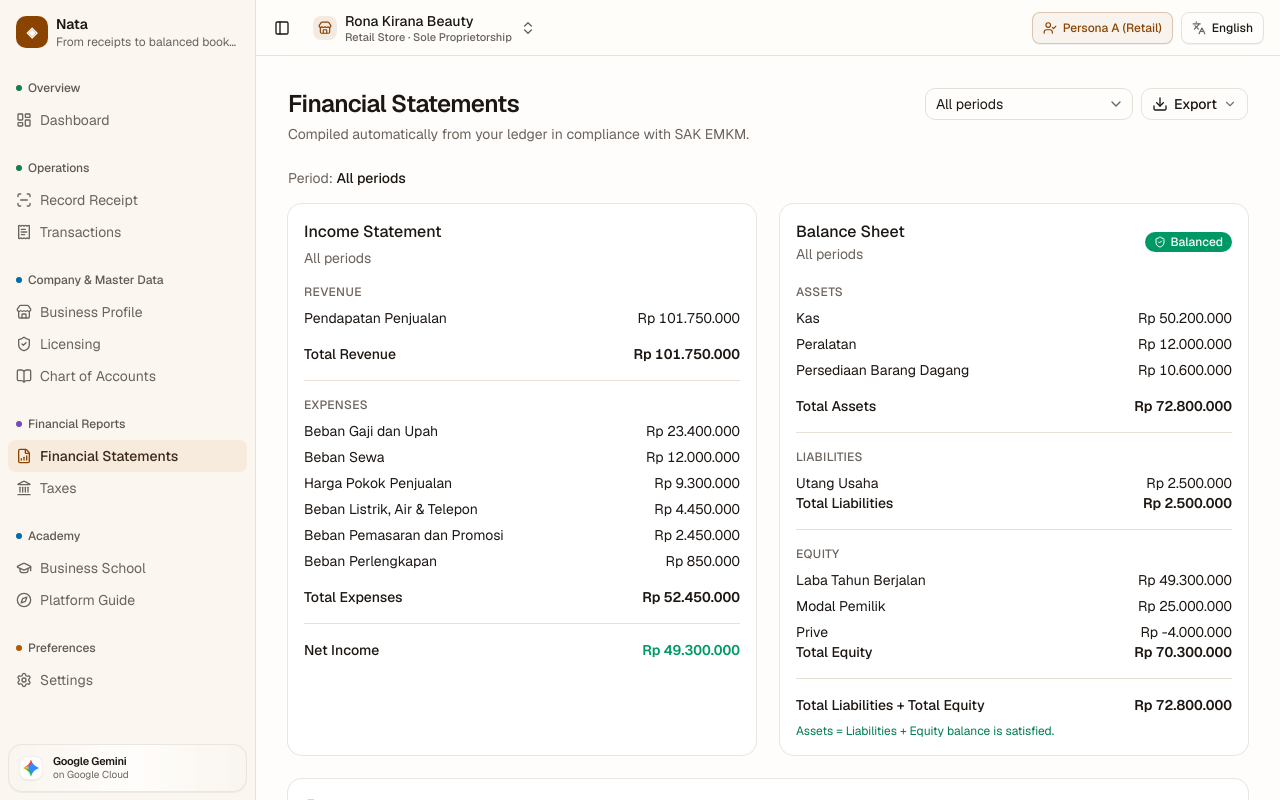
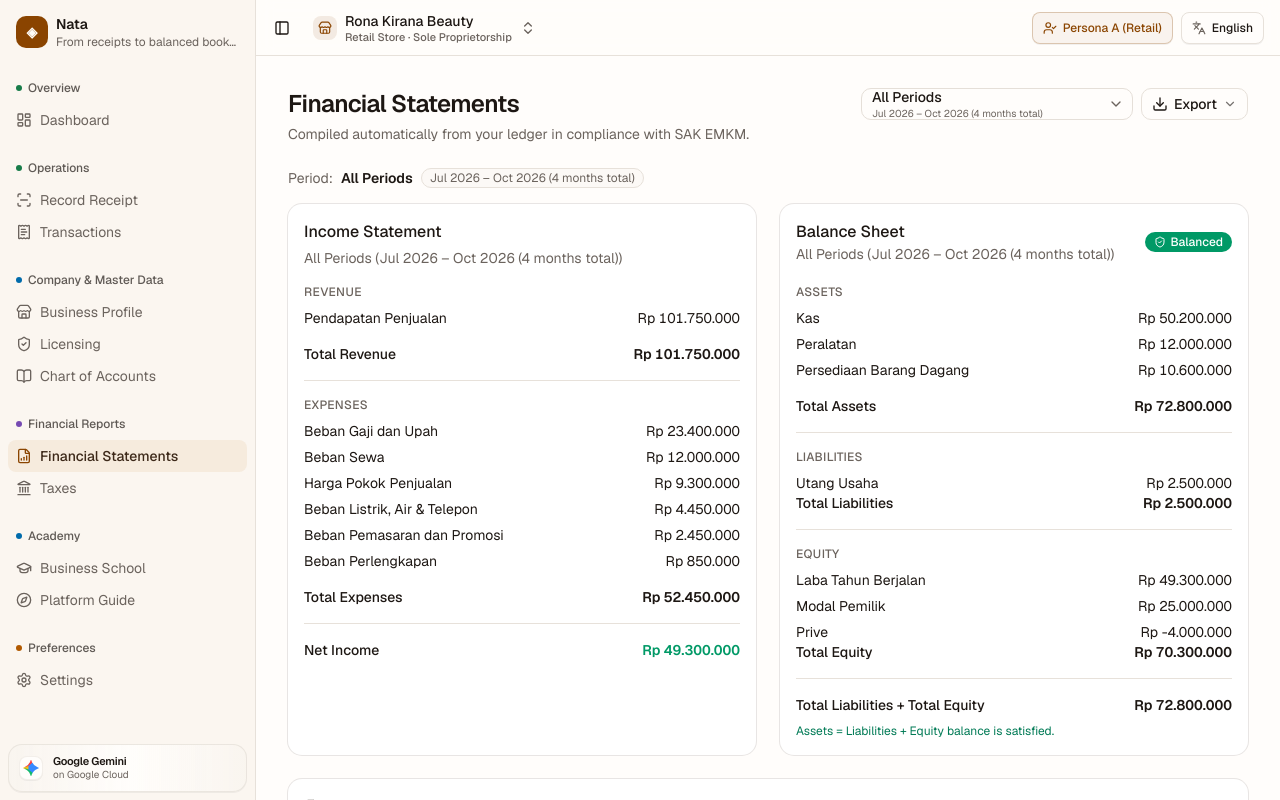
Before and after one commit to okihita/nata, a Next.js app in the folder web/: page /statements in a window 1280 px wide. Shown: the top 800 px of the page. Built offline with nearby package versions, Linux system fonts and the light colour scheme.

Commit message:
feat(statements): add date range and month count visual cues for All Periods

```diff
--- a/web/src/app/(app)/statements/page.tsx
+++ b/web/src/app/(app)/statements/page.tsx
@@ -56,6 +56,40 @@ export default function LaporanPage() {
     [entries, period],
   );
 
+  // Calculate date span across records for "All Periods"
+  const periodMeta = useMemo(() => {
+    if (periods.length === 0) {
+      return {
+        label: copy.laporan.allPeriods,
+        rangeText: "",
+        monthsCount: 0,
+      };
+    }
+    // periods are sorted newest first, e.g. ["2026-10", "2026-09", "2026-08"]
+    const newest = periods[0];
+    const oldest = periods[periods.length - 1];
+
+    const formatMonth = (p?: string) =>
+      p
+        ? new Date(`${p}-01`).toLocaleDateString(locale === "en" ? "en-US" : "id-ID", {
+            month: "short",
+            year: "numeric",
+          })
+        : "";
+
+    const startFormatted = formatMonth(oldest);
+    const endFormatted = formatMonth(newest);
+    const monthsCount = periods.length;
+
+    return {
+      label: copy.laporan.allPeriods,
+      startFormatted,
+      endFormatted,
+      monthsCount,
+      rangeText: copy.laporan.allPeriodsRange(startFormatted, endFormatted, monthsCount),
+    };
+  }, [periods, locale, copy]);
+
   const income = incomeStatement(scoped);
   const bs = balanceSheet(scoped);
 
@@ -98,7 +132,9 @@ export default function LaporanPage() {
 
   const periodLabel =
     period === "all"
-      ? copy.laporan.allPeriods
+      ? periodMeta.rangeText
+        ? `${copy.laporan.allPeriods} (${periodMeta.rangeText})`
+        : copy.laporan.allPeriods
       : new Date(`${period}-01`).toLocaleDateString(locale === "en" ? "en-US" : "id-ID", {
           month: "long",
           year: "numeric",
@@ -106,7 +142,7 @@ export default function LaporanPage() {
 
   const handleExportCsv = () => {
     downloadCsv(
-      reportFilename(business?.name ?? copy.app.name, periodLabel),
+      reportFilename(business?.name ?? copy.app.name, period === "all" ? "semua-periode" : periodLabel),
       statementsToCsv(scoped, {
         periodLabel,
         businessName: business?.name ?? copy.app.name,
@@ -132,11 +168,18 @@ export default function LaporanPage() {
     <>
       <PageHeader title={copy.laporan.title} subtitle={copy.laporan.subtitle}>
         <Select value={period} onValueChange={setPeriod}>
-          <SelectTrigger className="w-[13rem]">
+          <SelectTrigger className="w-[17rem]">
             <SelectValue />
           </SelectTrigger>
           <SelectContent>
-            <SelectItem value="all">{copy.laporan.allPeriods}</SelectItem>
+            <SelectItem value="all">
+              <div className="flex flex-col text-left py-0.5">
+                <span className="font-medium">{copy.laporan.allPeriods}</span>
+                {periodMeta.rangeText && (
+                  <span className="text-[10px] text-muted-foreground">{periodMeta.rangeText}</span>
+                )}
+              </div>
+            </SelectItem>
             {periods.map((p) => (
               <SelectItem key={p} value={p}>
                 {new Date(`${p}-01`).toLocaleDateString(locale === "en" ? "en-US" : "id-ID", {
@@ -156,7 +199,7 @@ export default function LaporanPage() {
               <ChevronDown className="size-3.5 opacity-60" />
             </Button>
           </DropdownMenuTrigger>
-          <DropdownMenuContent align="end" className="w-52">
+          <DropdownMenuContent align="end" className="w-56">
             <DropdownMenuItem onClick={handleExportPdf} className="gap-2 cursor-pointer">
               <Printer className="size-4 text-primary" />
               <div className="grid">
@@ -175,9 +218,17 @@ export default function LaporanPage() {
         </DropdownMenu>
       </PageHeader>
 
-      <p className="mb-4 text-sm text-muted-foreground">
-        {copy.laporan.period}: <span className="font-medium text-foreground">{periodLabel}</span>
-      </p>
+      <div className="mb-4 flex flex-wrap items-center gap-2 text-sm text-muted-foreground">
+        <span>{copy.laporan.period}:</span>
+        <span className="font-semibold text-foreground">
+          {period === "all" ? copy.laporan.allPeriods : periodLabel}
+        </span>
+        {period === "all" && periodMeta.rangeText && (
+          <Badge variant="outline" className="text-xs font-normal bg-muted/40 text-muted-foreground">
+            {periodMeta.rangeText}
+          </Badge>
+        )}
+      </div>
 
       <div className="grid gap-6 lg:grid-cols-2">
         {/* Laba Rugi */}
--- a/web/src/lib/copy-en.ts
+++ b/web/src/lib/copy-en.ts
@@ -242,7 +242,10 @@ export const copyEn = {
     title: "Financial Statements",
     subtitle: "Compiled automatically from your ledger in compliance with SAK EMKM.",
     selectPeriod: "Period",
-    allPeriods: "All periods",
+    allPeriods: "All Periods",
+    allPeriodsCumulative: "All Recorded Periods (Cumulative)",
+    allPeriodsRange: (start: string, end: string, months: number) =>
+      `${start} – ${end} (${months} ${months === 1 ? "month" : "months"} total)`,
     labaRugi: "Income Statement",
     posisi: "Balance Sheet",
     calk: "Notes to Financial Statements (CALK)",
--- a/web/src/lib/copy-id.ts
+++ b/web/src/lib/copy-id.ts
@@ -247,7 +247,10 @@ export const copyId = {
     title: "Laporan Keuangan",
     subtitle: "Disusun otomatis dari pembukuan Anda, sesuai SAK EMKM.",
     selectPeriod: "Periode",
-    allPeriods: "Semua periode",
+    allPeriods: "Semua Periode",
+    allPeriodsCumulative: "Semua Periode Tercatat (Kumulatif)",
+    allPeriodsRange: (start: string, end: string, months: number) =>
+      `${start} – ${end} (total ${months} bulan)`,
     labaRugi: "Laporan Laba Rugi",
     posisi: "Laporan Posisi Keuangan",
     calk: "Catatan atas Laporan Keuangan",
```
